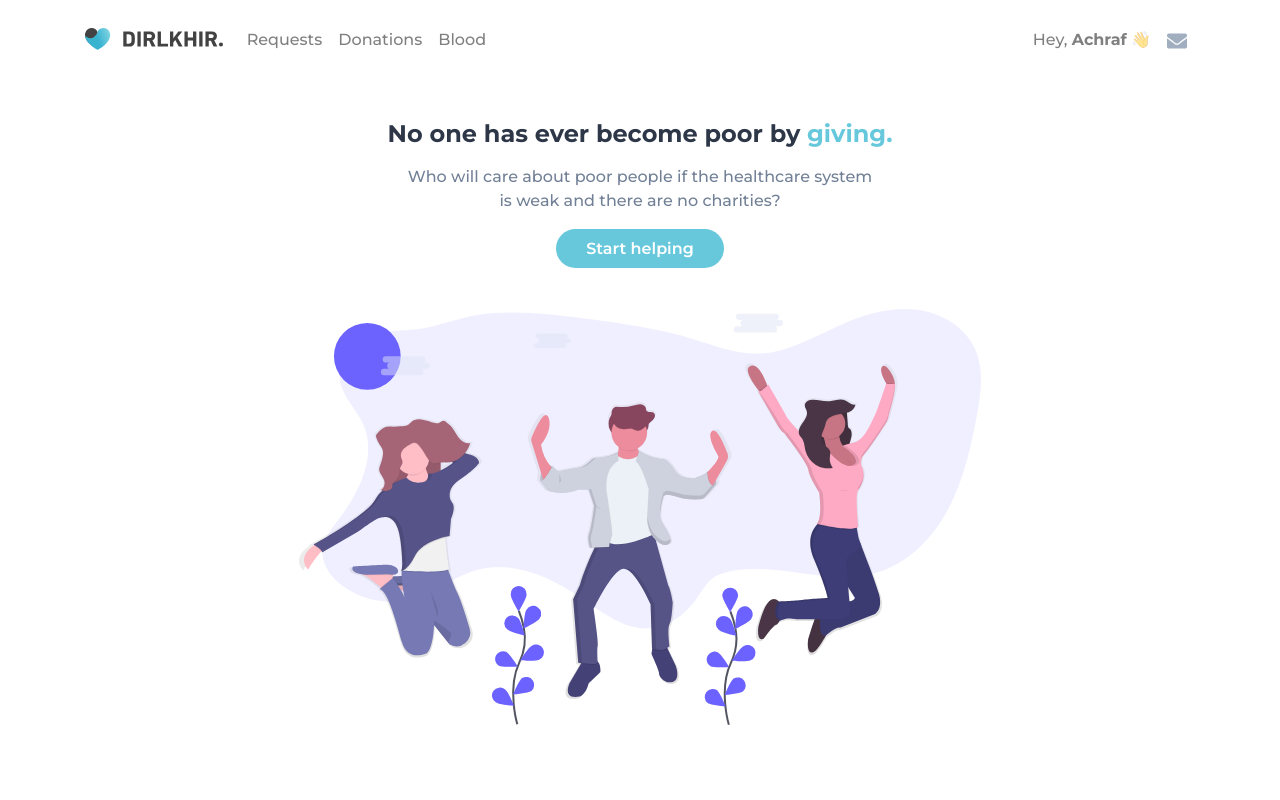
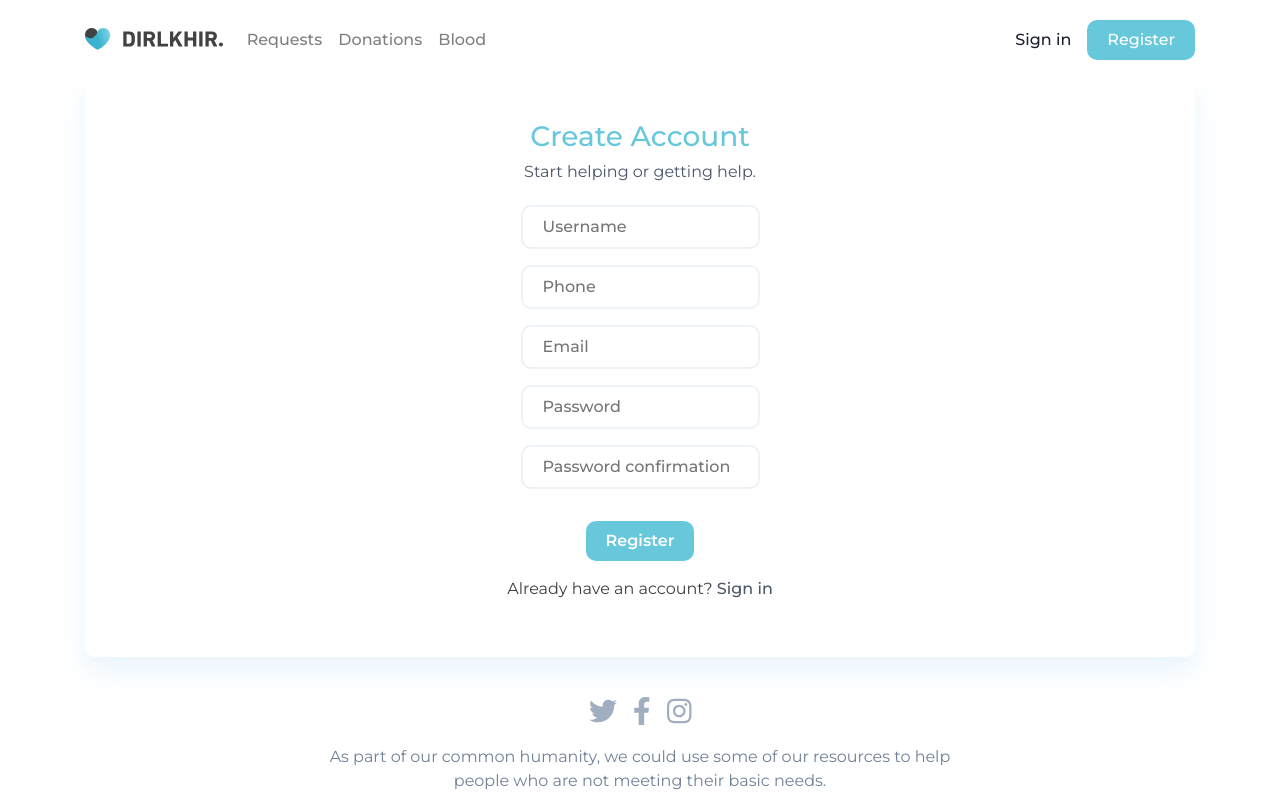
Before and after one commit to AchrafHamrit/dirlkhir, a React (Create React App) app: page /register in a window 1280 px wide. Shown: the top 800 px of the page. Built offline with nearby package versions, Linux system fonts and the light colour scheme; the HTML template or start-up script is replaced by a standard one.

Commit message:
Login / Register Pages

```diff
--- a/src/App.js
+++ b/src/App.js
@@ -8,6 +8,8 @@ import Footer from './components/layout/Footer';
 
 // App pages
 import Home from './components/pages/Home';
+import Login from './components/auth/Login';
+import Register from './components/auth/Register';
 
 import './App.css';
 
@@ -19,6 +21,8 @@ function App() {
         <div className='container'>
           <Alerts />
           <Switch>
+            <Route exact path='/login' component={Login} />
+            <Route exact path='/register' component={Register} />
             <Route component={Home} />
           </Switch>
         </div>
--- /dev/null
+++ b/src/components/auth/Login.js
@@ -0,0 +1,71 @@
+import React, { useState } from 'react';
+import { Link } from 'react-router-dom';
+
+import useStyles from './auth-jss';
+
+const Login = (props) => {
+  const classes = useStyles();
+
+  const [user, setUser] = useState({
+    username: '',
+    password: '',
+  });
+
+  const { username, password } = user;
+
+  const onChange = (e) => setUser({ ...user, [e.target.name]: e.target.value });
+
+  const onSubmit = (e) => {
+    e.preventDefault();
+
+    if (username === '' || password === '') {
+      // Set Alert
+    } else {
+      // Login function
+    }
+  };
+
+  return (
+    <div className={`${classes.root} card-shadow text-center`}>
+      <h3 className='title'>Sign in</h3>
+      <h6 className='subtitle'>Start helping or getting help.</h6>
+
+      <form className='mt-4' onSubmit={onSubmit}>
+        <div className='form-group'>
+          <input
+            className='input-text'
+            type='text'
+            name='username'
+            value={username}
+            placeholder='Username'
+            onChange={onChange}
+            required
+          />
+        </div>
+
+        <div className='form-group'>
+          <input
+            className='input-text'
+            type='password'
+            name='password'
+            value={password}
+            placeholder='Password'
+            onChange={onChange}
+            required
+          />
+        </div>
+
+        <input type='submit' value='Login' className='button-primary mt-3' />
+      </form>
+
+      <p className='form-link mt-3'>
+        Login Trouble?{' '}
+        <Link to='/login'>
+          <span>Reset password</span>
+        </Link>
+      </p>
+    </div>
+  );
+};
+
+export default Login;
--- /dev/null
+++ b/src/components/auth/Register.js
@@ -0,0 +1,113 @@
+import React, { useState } from 'react';
+import { Link } from 'react-router-dom';
+
+import useStyles from './auth-jss';
+
+const Register = (props) => {
+  const classes = useStyles();
+
+  const [user, setUser] = useState({
+    username: '',
+    phone: '',
+    email: '',
+    password: '',
+    password2: '',
+  });
+
+  const { username, phone, email, password, password2 } = user;
+
+  const onChange = (e) => setUser({ ...user, [e.target.name]: e.target.value });
+
+  const onSubmit = (e) => {
+    e.preventDefault();
+    if (username === '' || phone === '' || email === '' || password === '') {
+      //setAlert('Please enter all fields');
+    } else if (password.length < 6) {
+      //setAlert('Password must contain at least 6 characters');
+    } else if (password !== password2) {
+      //setAlert('Passwords do not match');
+    } else {
+      // Register function
+    }
+  };
+
+  return (
+    <div className={`${classes.root} card-shadow text-center`}>
+      <h3 className='title'>Create Account</h3>
+      <h6 className='subtitle'>Start helping or getting help.</h6>
+
+      <form className='mt-4' onSubmit={onSubmit}>
+        <div className='form-group'>
+          <input
+            className='input-text'
+            type='text'
+            name='username'
+            value={username}
+            placeholder='Username'
+            onChange={onChange}
+            required
+          />
+        </div>
+
+        <div className='form-group'>
+          <input
+            className='input-text'
+            type='text'
+            name='phone'
+            value={phone}
+            placeholder='Phone'
+            onChange={onChange}
+            required
+          />
+        </div>
+
+        <div className='form-group'>
+          <input
+            className='input-text'
+            type='email'
+            name='email'
+            value={email}
+            placeholder='Email'
+            onChange={onChange}
+            required
+          />
+        </div>
+
+        <div className='form-group'>
+          <input
+            className='input-text'
+            type='password'
+            name='password'
+            value={password}
+            placeholder='Password'
+            onChange={onChange}
+            required
+          />
+        </div>
+
+        <div className='form-group'>
+          <input
+            className='input-text'
+            type='password'
+            name='password2'
+            value={password2}
+            placeholder='Password confirmation'
+            onChange={onChange}
+            required
+          />
+        </div>
+
+        <input type='submit' value='Register' className='button-primary mt-3' />
+      </form>
+
+      <p className='form-link mt-3'>
+        Already have an account?{' '}
+        <Link to='/login'>
+          <span>Sign in</span>
+        </Link>
+      </p>
+    </div>
+  );
+};
+
+export default Register;
--- /dev/null
+++ b/src/components/auth/auth-jss.js
@@ -0,0 +1,30 @@
+import { createUseStyles } from 'react-jss';
+import colors from '../styling/colors';
+import { CARD_SHADOW, BUTTON_PRIMARY, INPUT_TEXT } from '../styling/styling';
+
+const useStyles = createUseStyles({
+  root: {
+    padding: '40px 20px',
+    marginBottom: '40px',
+    '&.card-shadow': CARD_SHADOW,
+    '& .title': {
+      color: colors.primary,
+    },
+    '& .subtitle': {
+      color: colors['text-gray-700'],
+      fontWeight: '400',
+    },
+    '& .button-primary': BUTTON_PRIMARY,
+    '& .input-text': INPUT_TEXT,
+    '& .form-link': {
+      '& a': {
+        color: colors['text-gray-700'],
+        '& span': {
+          fontWeight: 500,
+        },
+      },
+    },
+  },
+});
+
+export default useStyles;
--- a/src/components/layout/Footer/footer-jss.js
+++ b/src/components/layout/Footer/footer-jss.js
@@ -16,6 +16,7 @@ const useStyles = createUseStyles({
     '& .message': {
       maxWidth: '680px',
       color: colors['text-gray-600'],
+      padding: '0 15px',
     },
     '& .Copyright': {
       color: colors['text-gray-700'],
--- a/src/components/layout/Navbar/index.js
+++ b/src/components/layout/Navbar/index.js
@@ -143,7 +143,7 @@ const Navbar = () => {
           </ul>
 
           {/* Check if logged in */}
-          <ul className='navbar-nav'>{true ? userMenu : guestMenu}</ul>
+          <ul className='navbar-nav'>{false ? userMenu : guestMenu}</ul>
         </div>
       </div>
     </nav>
```
